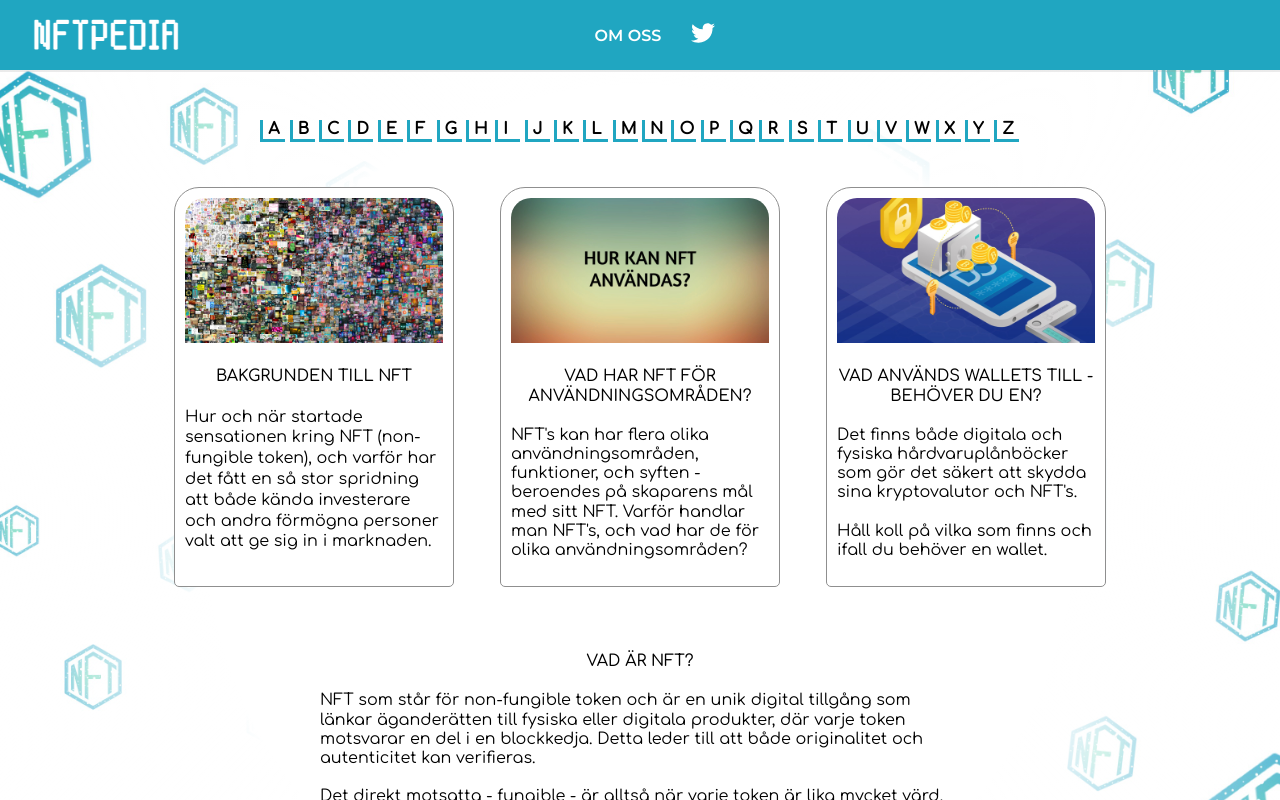
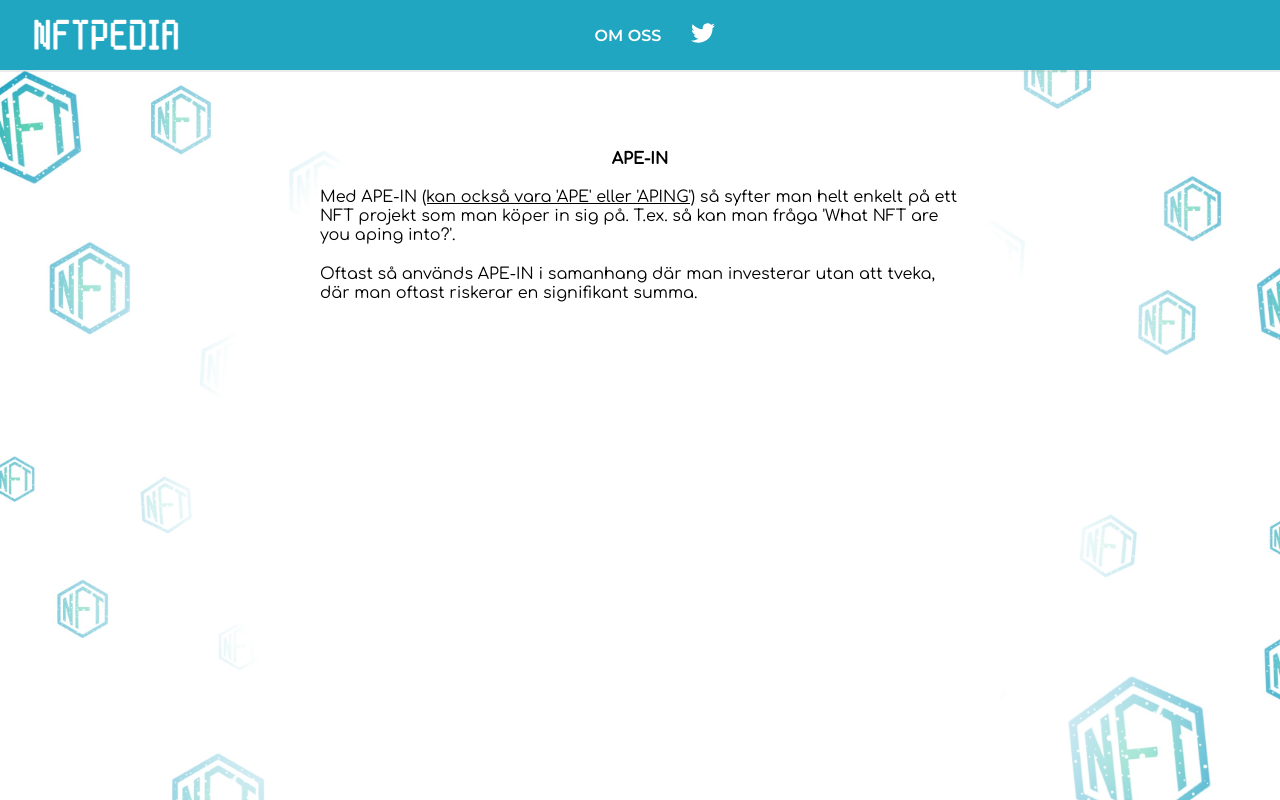
Before and after one commit to jossifelefteriadis/nftpedia, a React (Create React App) app: page /ape-in in a window 1280 px wide. Shown: the top 800 px of the page. Built offline with nearby package versions, Linux system fonts and the light colour scheme.

Commit message:
Add description for APE-IN and display it

```diff
--- a/src/components/PageContainer.js
+++ b/src/components/PageContainer.js
@@ -9,6 +9,7 @@ import About from "./About";
 import StartPage from "./StartPage";
 import NftDescription from "./NftDescription";
 import Airdrop from "./words/Airdrop";
+import ApeIn from "./words/ApeIn";
 
 import A from "./letter/A";
 import B from "./letter/B";
@@ -45,6 +46,9 @@ export default class PageContainer extends React.Component {
           {/* <Alphabet /> */}
           <Route path="/airdrop">
             <Airdrop />
+          </Route>
+          <Route path="/ape-in">
+            <ApeIn />
           </Route>
           <Route path="/A">
             <A />
--- /dev/null
+++ b/src/components/words/ApeIn.js
@@ -0,0 +1,18 @@
+import React from "react";
+
+const ApeIn = () => (
+  <section className="word-description-container">
+    <h1>APE-IN</h1>
+    <p>
+      Med APE-IN <u>(kan också vara 'APE' eller 'APING')</u> så syfter man helt
+      enkelt på ett NFT projekt som man köper in sig på. T.ex. så kan man fråga
+      'What NFT are you aping into?'.
+      <br />
+      <br />
+      Oftast så används APE-IN i samanhang där man investerar utan att tveka,
+      där man oftast riskerar en signifikant summa.
+    </p>
+  </section>
+);
+
+export default ApeIn;
```
